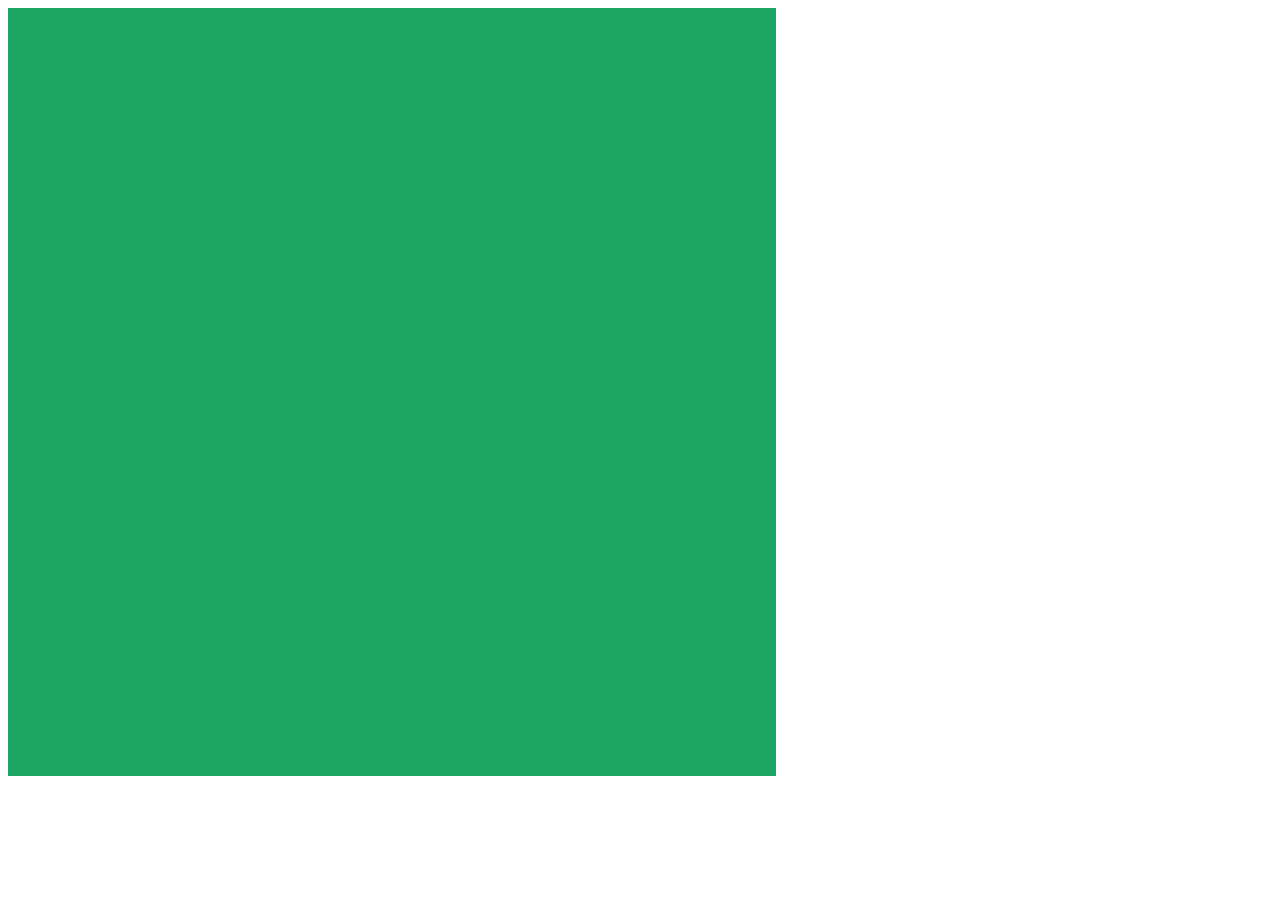
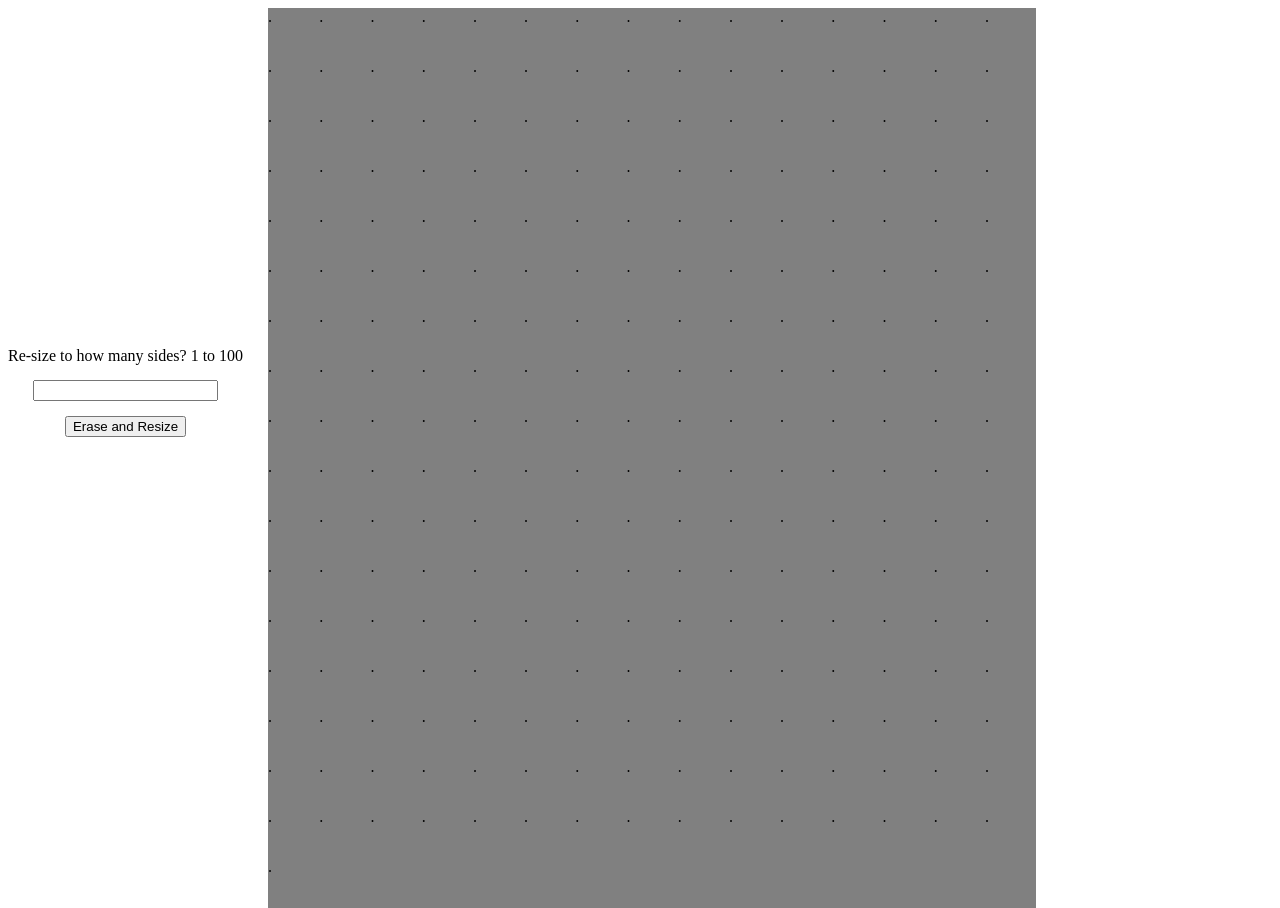
Before and after one commit to kevin-blatnik/etch-sketch, a plain HTML site: page index.html in a window 1280 px wide. Before the commit the page ends 800 px from the top, so only its background shows below. Drawn offline with Linux system fonts and the light colour scheme.

Commit message:
try row divs

```diff
--- a/index.html
+++ b/index.html
@@ -7,8 +7,13 @@
         <title>Etch-a-Sketch</title>
     </head>
     <body>
-        <div id='container'>
-
+        <div id='bigDiv'>
+            <div id='sideMenu'>
+                <label for='size'>Re-size to how many sides? 1 to 100 </label>
+                <input type='number' name='size' id='sizeInput'/>
+                <button id='resizeButton'>Erase and Resize</button>
+            </div>
+            <div id='container'></div>
         </div>
 
 
--- a/javascript.js
+++ b/javascript.js
@@ -1,23 +1,36 @@
-const rows = 16;
-const cols = 16;
-
 
 const etchSketch = {
     containerRef : document.getElementById("container"),
+    buttonRef : document.getElementById("resizeButton"),
+    inputRef : document.getElementById("sizeInput"),
+    rows : 16,
+    cols : 16,
 
-    addGrid : function() {
+    addGrid : function(rows,cols) {
         let squareDiv = null;
 
-        //Empty Container first?
+        let maxWindowHeight = window.innerHeight;
+
+        //Empty Container first
+        this.emptyContainer();
 
         for(let i=0; i<rows; i++) {
+
             for(let j=0; j<cols; j++) {
                 squareDiv = document.createElement("div");
                 squareDiv.id = 'gridBox' + i + "-"+ j;
                 squareDiv.row = i;
                 squareDiv.col = j;
-                squareDiv.style.width = '6vh';
-                squareDiv.style.height = '6vh'; //to make square
+
+                squareDiv.style.flexShrink = "0";
+                squareDiv.style.flexGrow = "1";
+
+                squareDiv.style.width = Math.floor(maxWindowHeight/rows) + 'px';
+                squareDiv.style.height = Math.floor(maxWindowHeight/cols) + 'px'; //to make square
+
+                this.containerRef.style.width = squareDiv.style.width * rows;
+                this.containerRef.style.height = squareDiv.style.height * cols;
+
                 //squareDiv.style.border = '4em solid gray';
                 squareDiv.style.backgroundColor = "gray";
                 squareDiv.innerText = '.';
@@ -29,10 +42,10 @@ const etchSketch = {
     },
     addHover : function() {
         this.containerRef.addEventListener('mouseover', ev => {
-            console.log(ev.target);
+            //console.log(ev.target);
             const targeted = document.getElementById(ev.target.id);
 
-            console.log(targeted);
+            //console.log(targeted);
             if ( targeted !== null ) {
                 targeted.style.backgroundColor = "black";
             }
@@ -42,10 +55,22 @@ const etchSketch = {
         while(this.containerRef.hasChildNodes()) {
             this.containerRef.removeChild(this.containerRef.lastChild);
         }
-        //Have to remove listener and readd?
+    },
+    addResizeListener : function() {
+        this.buttonRef.addEventListener('click', ev => {
+            let size = Number(this.inputRef.value);
+
+            if(typeof size === 'number' && size >= 1 && size < 101) {
+                console.log("yes");
+                size = Math.floor(size);
+                this.addGrid(size,size);
+            }
+        });
     }
+
 }
 
-etchSketch.addGrid();
+//main
+etchSketch.addGrid(16,16);
 etchSketch.addHover();
-etchSketch.emptyContainer();
+etchSketch.addResizeListener();
--- a/styles.css
+++ b/styles.css
@@ -6,5 +6,20 @@
 
     width: 96vh;
     height: 96vh;
-    background-color: rgb(29, 165, 97);
+    /* background-color: rgb(29, 165, 97); */
 }
+
+#bigDiv {
+    display: flex;
+    justify-content: left;
+    align-items:center;
+    gap: 25px;
+}
+
+#sideMenu {
+    display: flex;
+    flex-direction: column;
+    justify-content: center;
+    align-items: center;
+    gap: 15px;
+}
```
